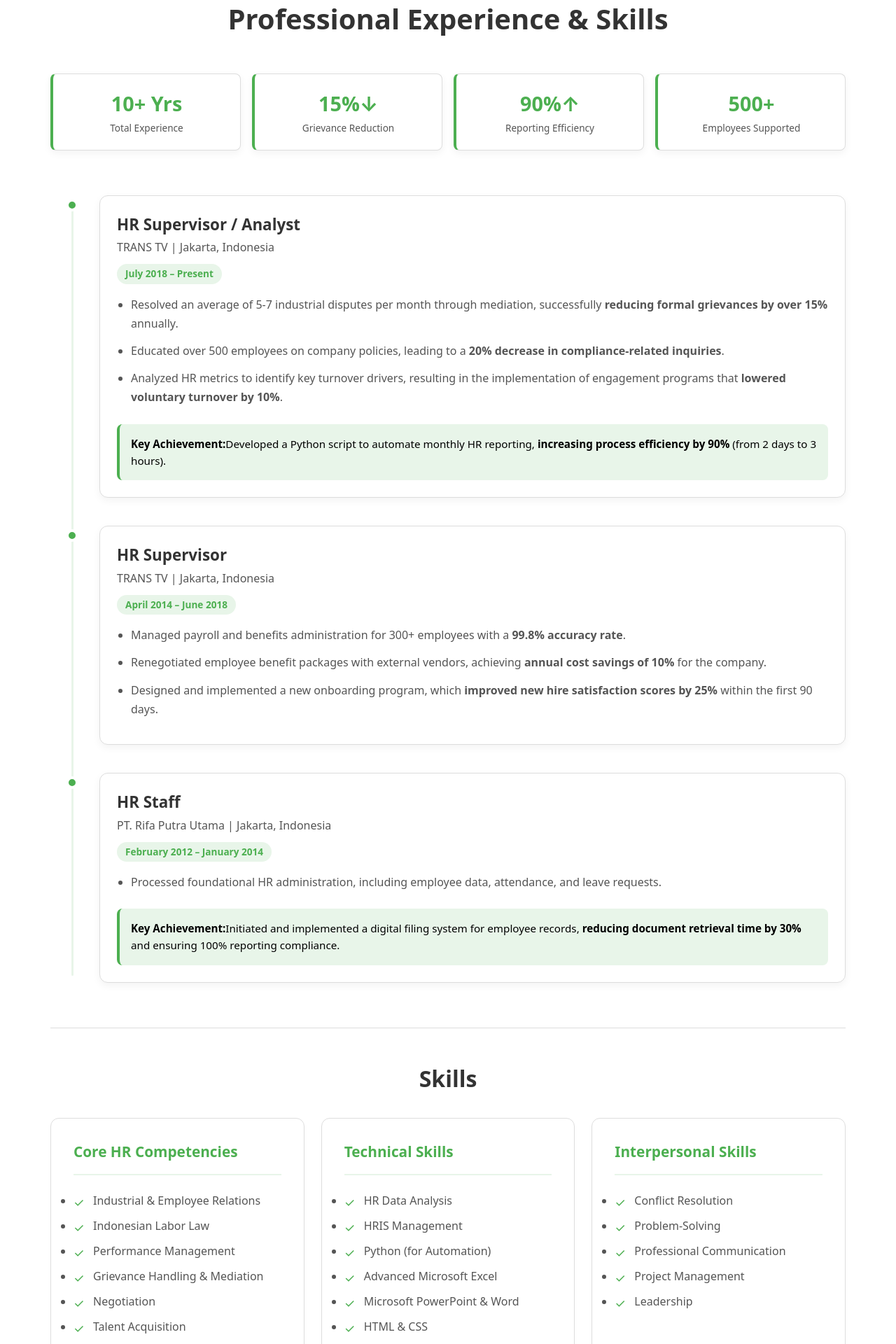
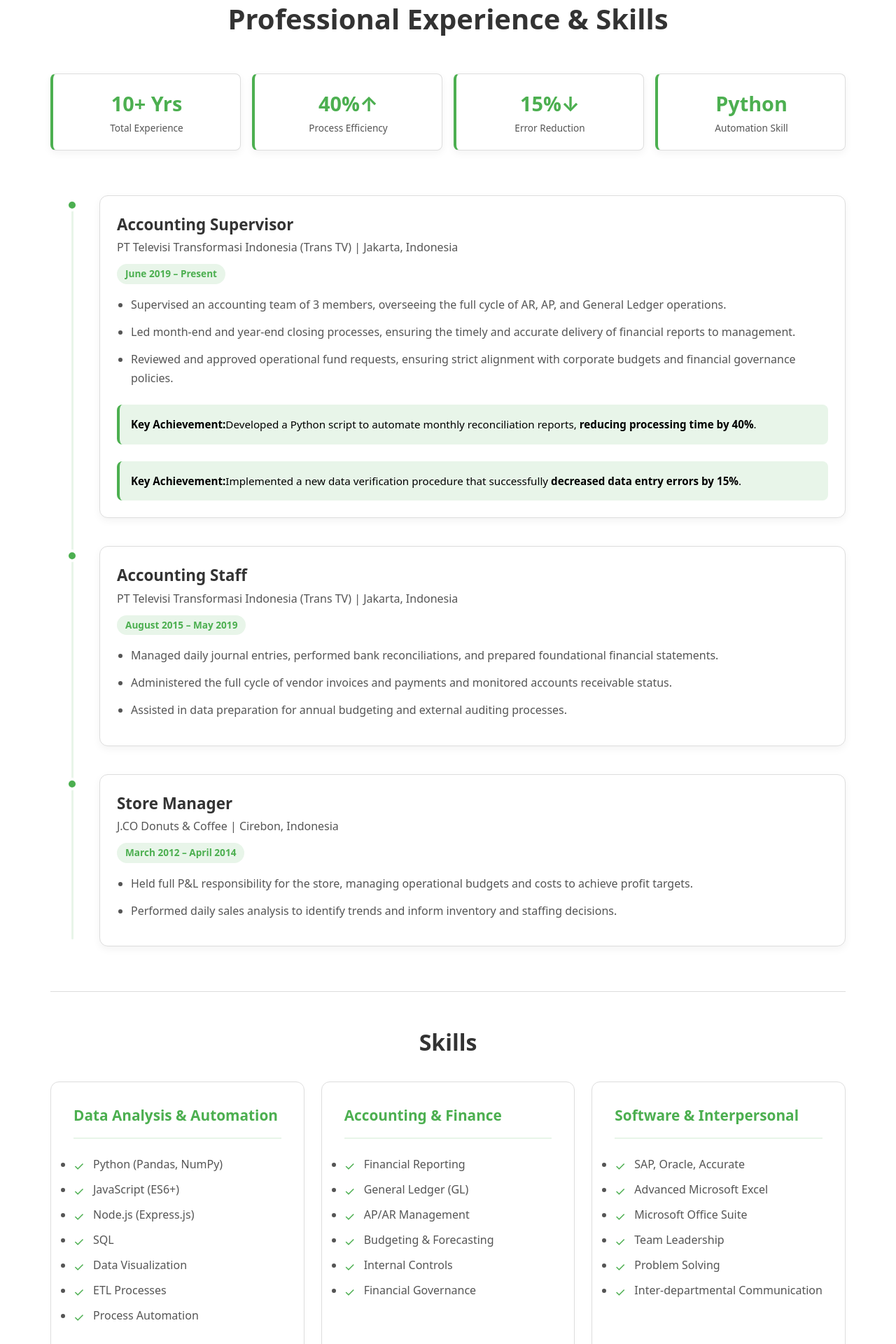
Before and after one commit to artspacetone/wahyuheriyantohr, a React (Vite) app: page /experience in a window 1280 px wide. Shown: the part 140-2060 px from the top of the page at 70% size. Built offline with nearby package versions, Linux system fonts and the light colour scheme.

Commit message:
Update Experience.tsx

```diff
--- a/src/pages/Experience.tsx
+++ b/src/pages/Experience.tsx
@@ -7,42 +7,45 @@ type ExperienceItem = {
   location: string;
   period: string;
   points?: string[];
-  achievement?: string;
+  achievements?: string[];
 };
 
 const experiences: ExperienceItem[] = [
   {
-    role: 'HR Supervisor / Analyst',
-    company: 'TRANS TV',
+    role: 'Accounting Supervisor',
+    company: 'PT Televisi Transformasi Indonesia (Trans TV)',
     location: 'Jakarta, Indonesia',
-    period: 'July 2018 – Present',
+    period: 'June 2019 – Present',
     points: [
-      'Resolved an average of 5-7 industrial disputes per month through mediation, successfully <strong>reducing formal grievances by over 15%</strong> annually.',
-      'Educated over 500 employees on company policies, leading to a <strong>20% decrease in compliance-related inquiries</strong>.',
-      'Analyzed HR metrics to identify key turnover drivers, resulting in the implementation of engagement programs that <strong>lowered voluntary turnover by 10%</strong>.',
+      'Supervised an accounting team of 3 members, overseeing the full cycle of AR, AP, and General Ledger operations.',
+      'Led month-end and year-end closing processes, ensuring the timely and accurate delivery of financial reports to management.',
+      'Reviewed and approved operational fund requests, ensuring strict alignment with corporate budgets and financial governance policies.',
     ],
-    achievement: 'Developed a Python script to automate monthly HR reporting, <strong>increasing process efficiency by 90%</strong> (from 2 days to 3 hours).'
-  },
-  {
-    role: 'HR Supervisor',
-    company: 'TRANS TV',
-    location: 'Jakarta, Indonesia',
-    period: 'April 2014 – June 2018',
-    points: [
-      'Managed payroll and benefits administration for 300+ employees with a <strong>99.8% accuracy rate</strong>.',
-      'Renegotiated employee benefit packages with external vendors, achieving <strong>annual cost savings of 10%</strong> for the company.',
-      'Designed and implemented a new onboarding program, which <strong>improved new hire satisfaction scores by 25%</strong> within the first 90 days.',
+    achievements: [
+        'Developed a Python script to automate monthly reconciliation reports, <strong>reducing processing time by 40%</strong>.',
+        'Implemented a new data verification procedure that successfully <strong>decreased data entry errors by 15%</strong>.'
     ]
   },
   {
-    role: 'HR Staff',
-    company: 'PT. Rifa Putra Utama',
+    role: 'Accounting Staff',
+    company: 'PT Televisi Transformasi Indonesia (Trans TV)',
     location: 'Jakarta, Indonesia',
-    period: 'February 2012 – January 2014',
+    period: 'August 2015 – May 2019',
     points: [
-      'Processed foundational HR administration, including employee data, attendance, and leave requests.',
-    ],
-    achievement: 'Initiated and implemented a digital filing system for employee records, <strong>reducing document retrieval time by 30%</strong> and ensuring 100% reporting compliance.'
+      'Managed daily journal entries, performed bank reconciliations, and prepared foundational financial statements.',
+      'Administered the full cycle of vendor invoices and payments and monitored accounts receivable status.',
+      'Assisted in data preparation for annual budgeting and external auditing processes.',
+    ]
+  },
+  {
+    role: 'Store Manager',
+    company: 'J.CO Donuts & Coffee',
+    location: 'Cirebon, Indonesia',
+    period: 'March 2012 – April 2014',
+    points: [
+      'Held full P&L responsibility for the store, managing operational budgets and costs to achieve profit targets.',
+      'Performed daily sales analysis to identify trends and inform inventory and staffing decisions.',
+    ]
   }
 ];
 
@@ -56,16 +59,16 @@ const Experience: React.FC = () => {
           <span className="label">Total Experience</span>
         </div>
         <div className="stat">
-          <span className="value">15%↓</span>
-          <span className="label">Grievance Reduction</span>
+          <span className="value">40%↑</span>
+          <span className="label">Process Efficiency</span>
         </div>
         <div className="stat">
-          <span className="value">90%↑</span>
-          <span className="label">Reporting Efficiency</span>
+          <span className="value">15%↓</span>
+          <span className="label">Error Reduction</span>
         </div>
         <div className="stat">
-          <span className="value">500+</span>
-          <span className="label">Employees Supported</span>
+          <span className="value">Python</span>
+          <span className="label">Automation Skill</span>
         </div>
       </section>
       <div className="timeline">
@@ -82,12 +85,12 @@ const Experience: React.FC = () => {
                   ))}
                 </ul>
               )}
-              {exp.achievement && (
-                <p className="achievement">
+              {exp.achievements && exp.achievements.map((achievement, i) => (
+                <p className="achievement" key={i}>
                   <strong>Key Achievement:</strong>
-                  <span dangerouslySetInnerHTML={{ __html: exp.achievement.replace('Key Achievement: ', '') }} />
+                  <span dangerouslySetInnerHTML={{ __html: achievement }} />
                 </p>
-              )}
+              ))}
             </div>
           </div>
         ))}
@@ -96,36 +99,37 @@ const Experience: React.FC = () => {
         <h2 className="section-title">Skills</h2>
         <div className="skills-grid">
           <div className="skill-category">
-            <h3>Core HR Competencies</h3>
+            <h3>Data Analysis & Automation</h3>
             <ul>
-              <li>Industrial & Employee Relations</li>
-              <li>Indonesian Labor Law</li>
-              <li>Performance Management</li>
-              <li>Grievance Handling & Mediation</li>
-              <li>Negotiation</li>
-              <li>Talent Acquisition</li>
-              <li>Compensation & Benefits</li>
+                <li>Python (Pandas, NumPy)</li>
+                <li>JavaScript (ES6+)</li>
+                <li>Node.js (Express.js)</li>
+                <li>SQL</li>
+                <li>Data Visualization</li>
+                <li>ETL Processes</li>
+                <li>Process Automation</li>
             </ul>
           </div>
           <div className="skill-category">
-            <h3>Technical Skills</h3>
+            <h3>Accounting & Finance</h3>
             <ul>
-              <li>HR Data Analysis</li>
-              <li>HRIS Management</li>
-              <li>Python (for Automation)</li>
-              <li>Advanced Microsoft Excel</li>
-              <li>Microsoft PowerPoint & Word</li>
-              <li>HTML & CSS</li>
+                <li>Financial Reporting</li>
+                <li>General Ledger (GL)</li>
+                <li>AP/AR Management</li>
+                <li>Budgeting & Forecasting</li>
+                <li>Internal Controls</li>
+                <li>Financial Governance</li>
             </ul>
           </div>
           <div className="skill-category">
-            <h3>Interpersonal Skills</h3>
+            <h3>Software & Interpersonal</h3>
             <ul>
-              <li>Conflict Resolution</li>
-              <li>Problem-Solving</li>
-              <li>Professional Communication</li>
-              <li>Project Management</li>
-              <li>Leadership</li>
+                <li>SAP, Oracle, Accurate</li>
+                <li>Advanced Microsoft Excel</li>
+                <li>Microsoft Office Suite</li>
+                <li>Team Leadership</li>
+                <li>Problem Solving</li>
+                <li>Inter-departmental Communication</li>
             </ul>
           </div>
         </div>
@@ -133,9 +137,9 @@ const Experience: React.FC = () => {
       <section>
         <h2 className="section-title">Education</h2>
         <div className="education-card">
-          <h3>Bachelor of Psychology (S.Psi)</h3>
-          <h4>Universitas Muhammadiyah Prof. Dr. Hamka, Jakarta</h4>
-          <p className="graduation-details">Graduated: 2011 | GPA: 3.46 / 4.00</p>
+          <h3>Bachelor of Economics (S.E.), Accounting</h3>
+          <h4>Universitas Muhamadiyah Prof. Dr. Hamka, Jakarta</h4>
+          <p className="graduation-details">Graduated: 2010 | GPA: 3.28 / 4.00</p>
         </div>
       </section>
     </div>
```
